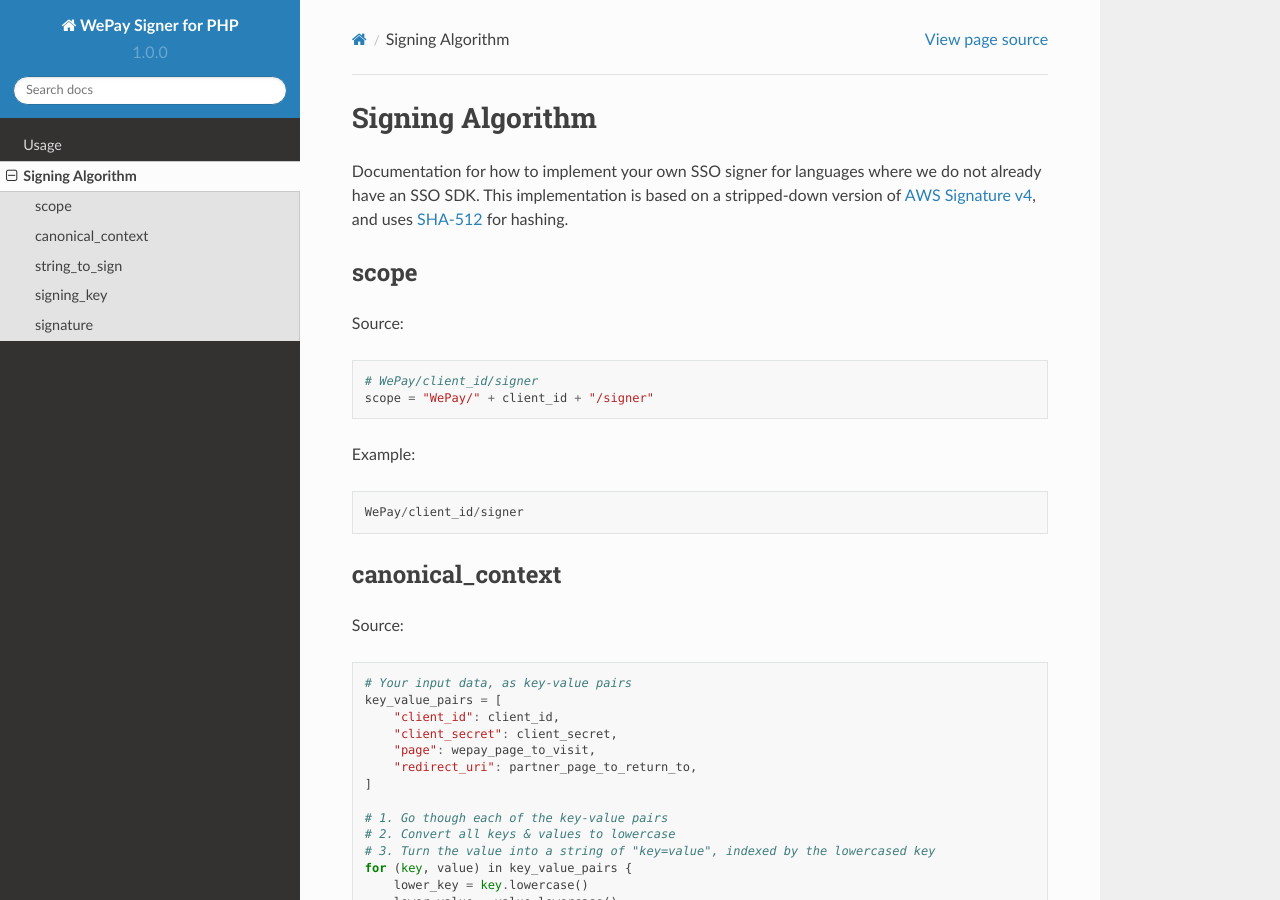
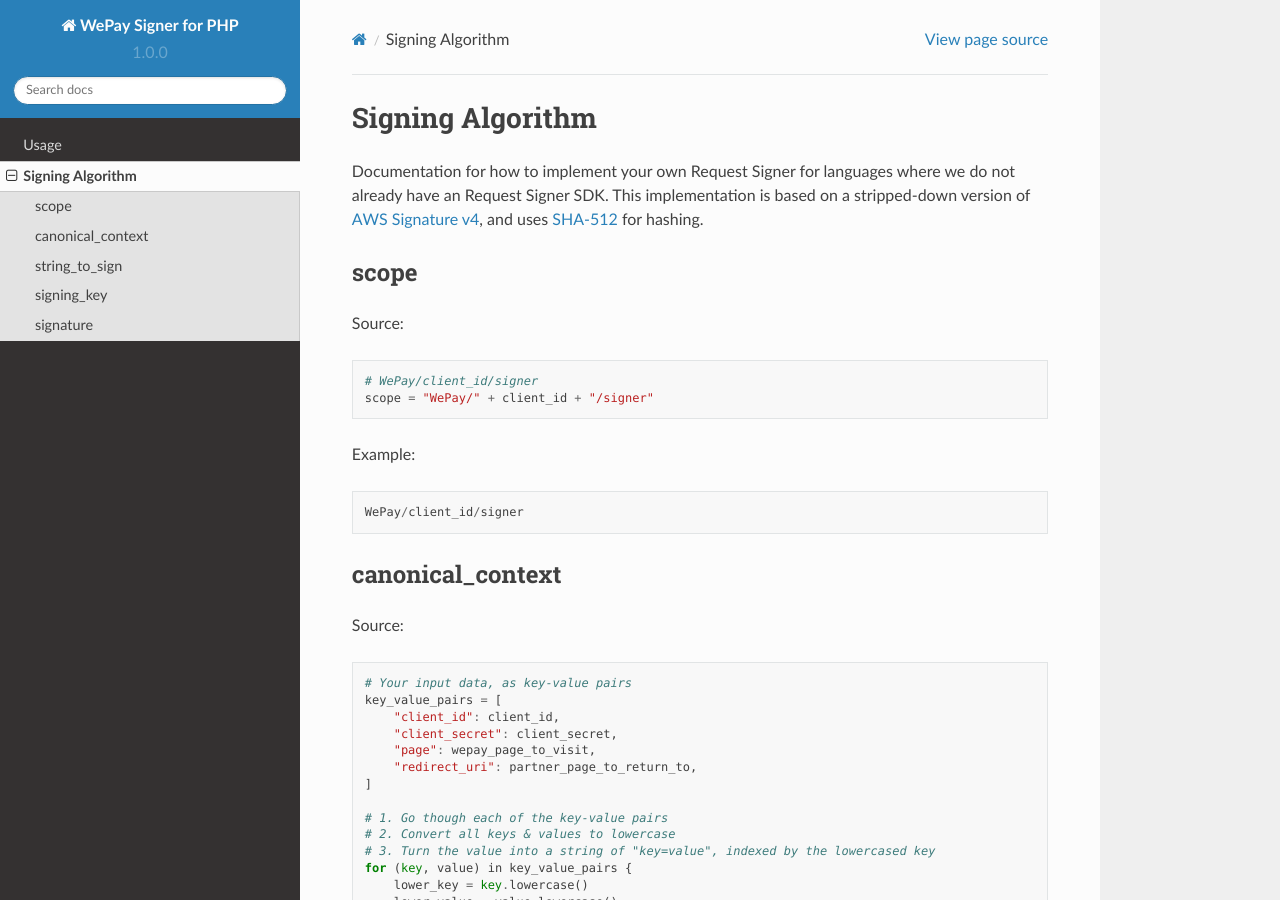
Before and after one commit to wepay/signer-php, a Sphinx documentation site: the page built from docs/signing-algorithm.rst, in a window 1280 px wide and 900 px high. Built offline with Sphinx 7.4.7 and the Read the Docs theme 2.0.0, drawn with Linux system fonts in a browser that asks for light colours; pages that are not in the unit, such as notebooks, are missing from menus.

Commit message:
More doc tweaking.

```diff
--- a/docs/signing-algorithm.rst
+++ b/docs/signing-algorithm.rst
@@ -1,8 +1,8 @@
 Signing Algorithm
 =================
 
-Documentation for how to implement your own SSO signer for languages
-where we do not already have an SSO SDK. This implementation is based on
+Documentation for how to implement your own Request Signer for languages
+where we do not already have an Request Signer SDK. This implementation is based on
 a stripped-down version of `AWS Signature
 v4 <http://docs.aws.amazon.com/general/latest/gr/signature-version-4.html>`__,
 and uses `SHA-512 <https://en.wikipedia.org/wiki/SHA-512>`__ for
```
